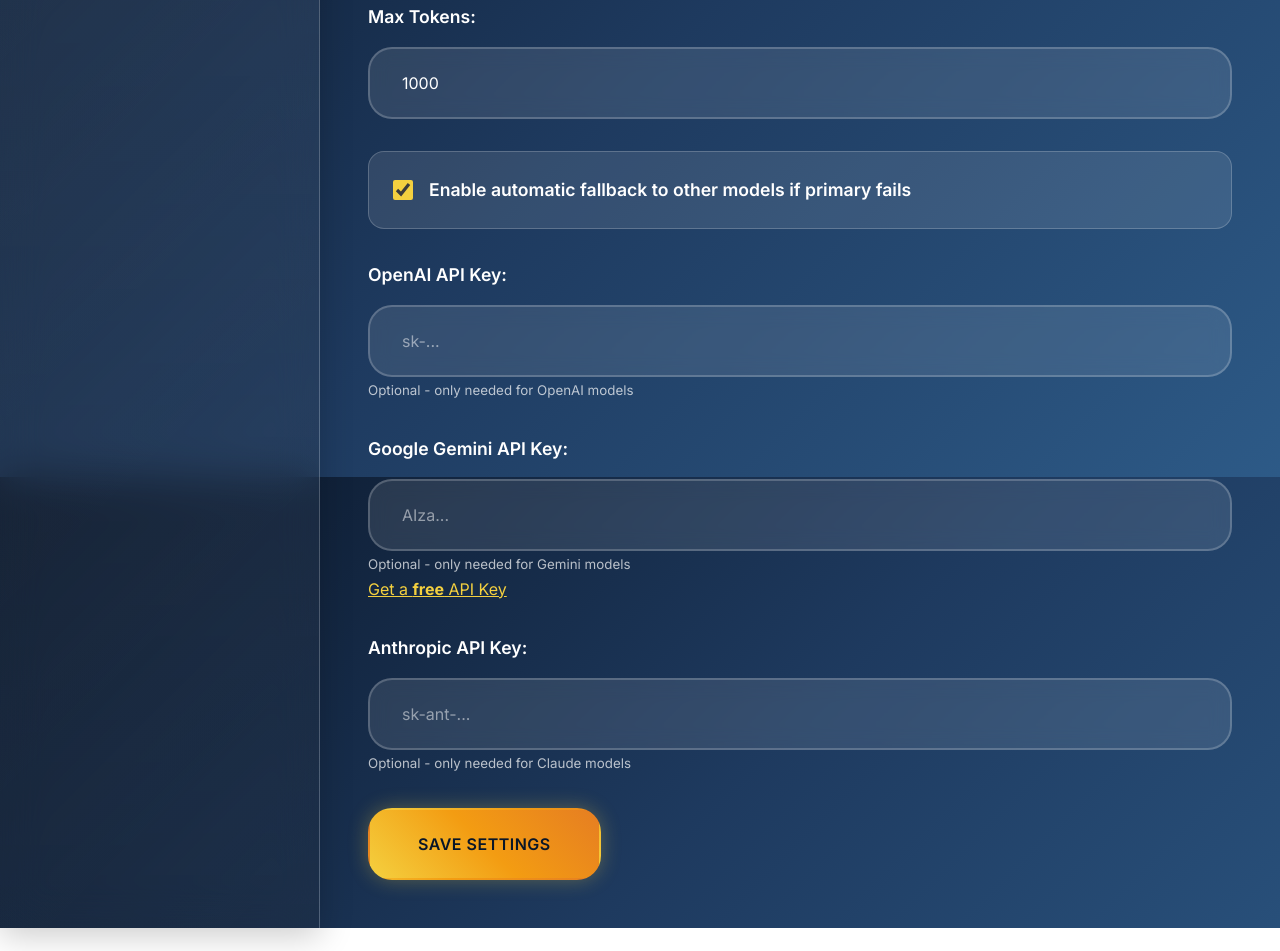
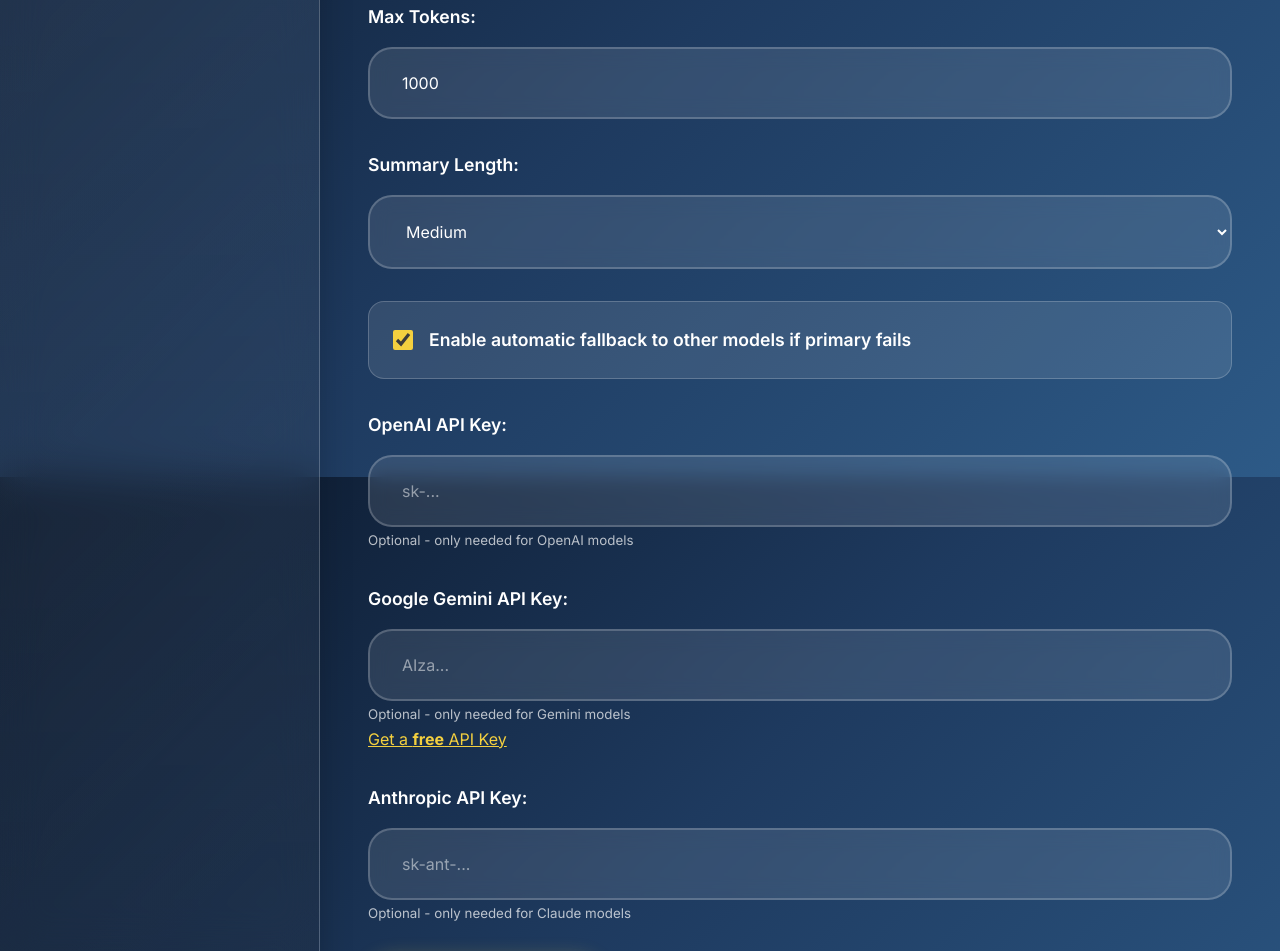
Before and after one commit to lassestilvang/ai-summary-extension, a website built with Vite: page options.html in a window 1280 px wide. Shown: the part 1123-2074 px from the top of the page. Before the commit the page ends 2051 px from the top, so only its background shows below. Built offline with nearby package versions, Linux system fonts and the light colour scheme; some packages are replaced by stand-ins of ours; no server answers.

Commit message:
feat(options): add summary length selection to options page
Add a dropdown in the options page allowing users to choose between short, medium, or long summary lengths. This enhances customization for AI-powered page summarization.

```diff
--- a/options.html
+++ b/options.html
@@ -1429,6 +1429,15 @@
             </div>
 
             <div class="form-group">
+              <label class="form-label" for="summaryLength">Summary Length:</label>
+              <select class="form-select" id="summaryLength">
+                <option value="short">Short</option>
+                <option value="medium" selected>Medium</option>
+                <option value="long">Long</option>
+              </select>
+            </div>
+
+            <div class="form-group">
               <div class="checkbox-group">
                 <input type="checkbox" id="enableFallback" checked />
                 <label
```
